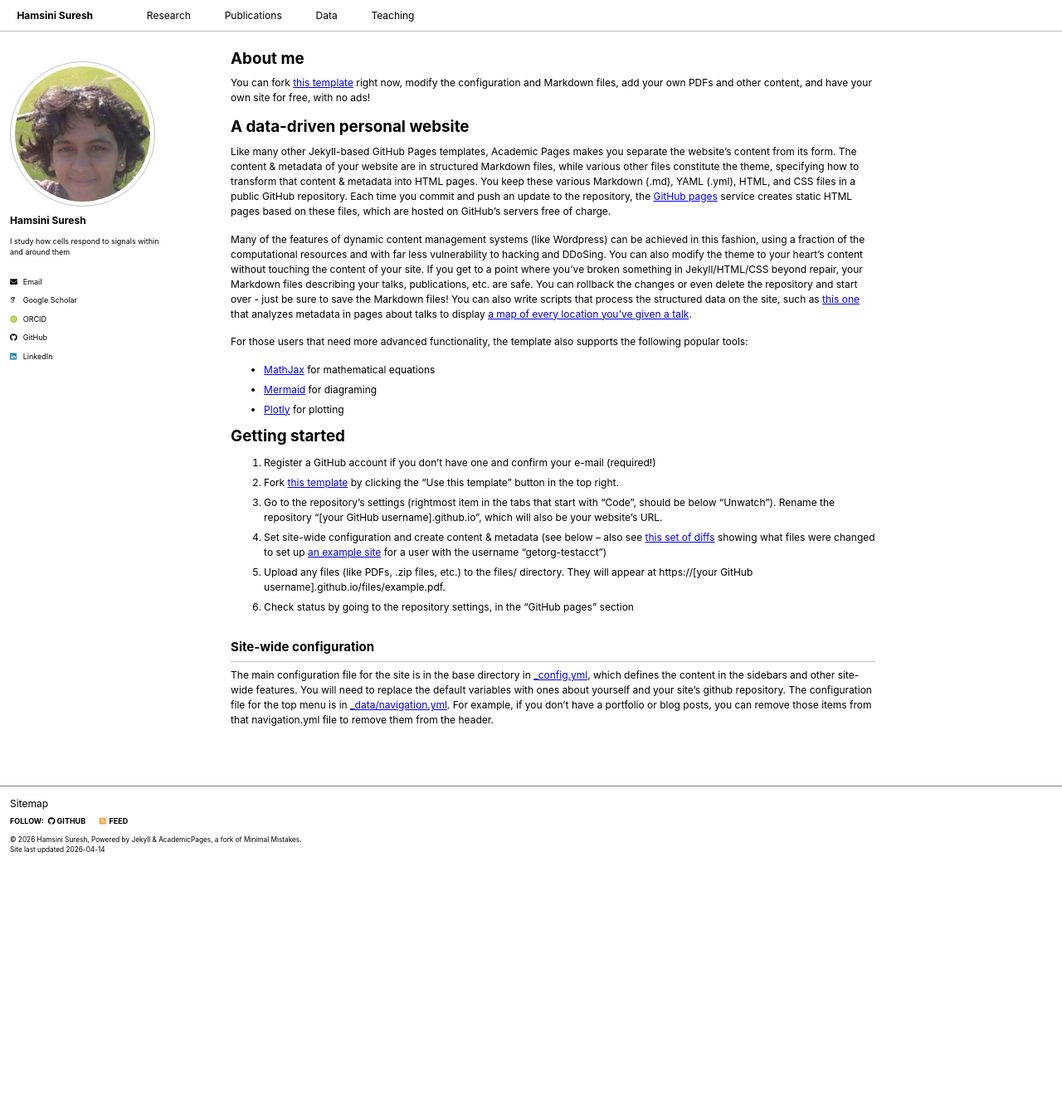
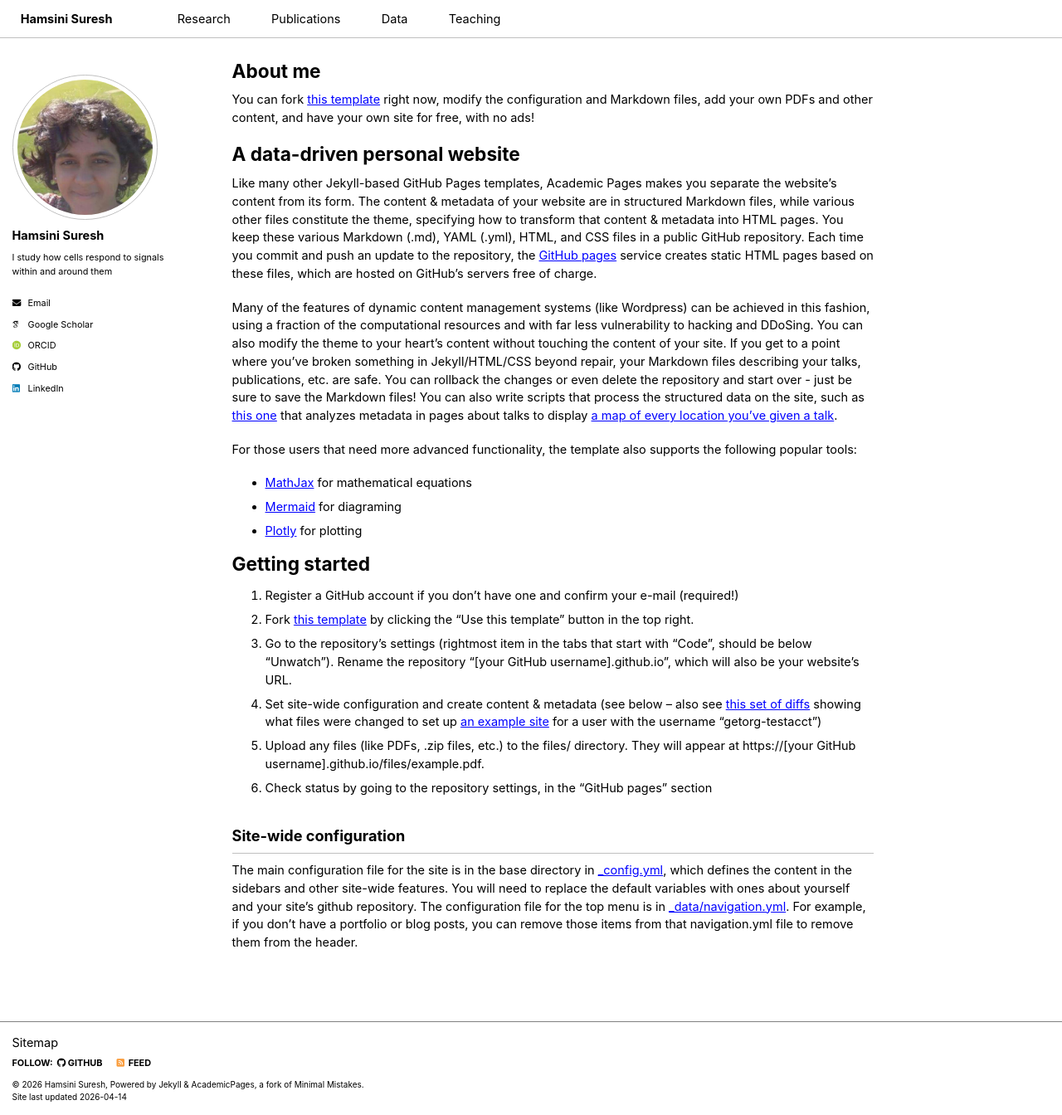
Before and after one commit to hamsinisuresh/hamsinisuresh.github.io, a Jekyll site: the page built from _pages/about.md, in a window 1280 px wide and 1344 px high. Shown: the whole window at 83% size. Built offline with Jekyll 4.4.1, drawn with Linux system fonts in a browser that asks for light colours; some web fonts are replaced; a script bundle is joined from its source files by our own code; library files that are not in the unit come from our copies.

Commit message:
Update main.scss

```diff
--- a/assets/css/main.scss
+++ b/assets/css/main.scss
@@ -156,7 +156,7 @@
 ================================ */
 
 html {
-  font-size: 12px !important;  /* default is usually 16px */
+  font-size: 14.5px !important;  /* default is usually 16px */
 }
 
 body {
```
